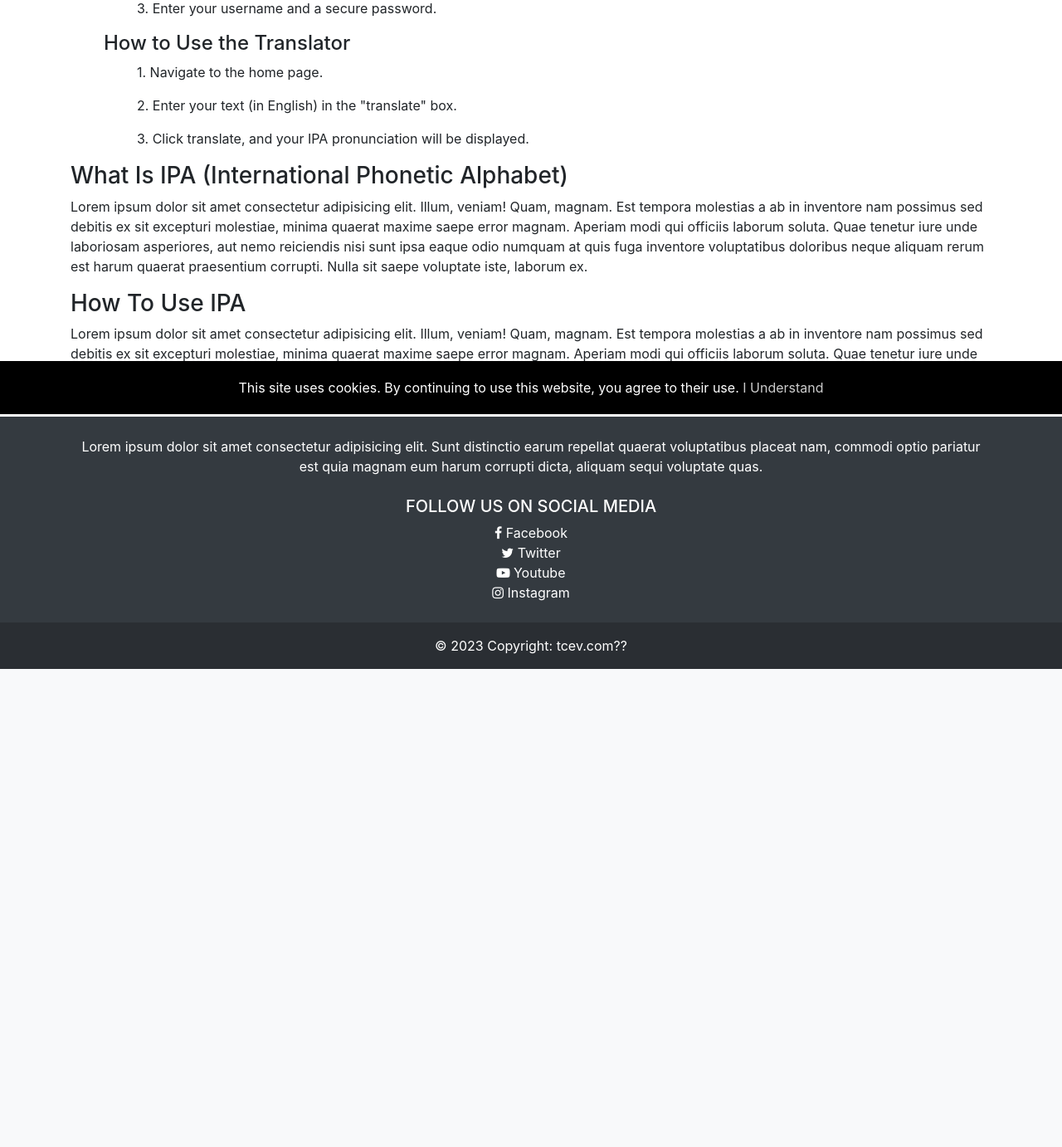
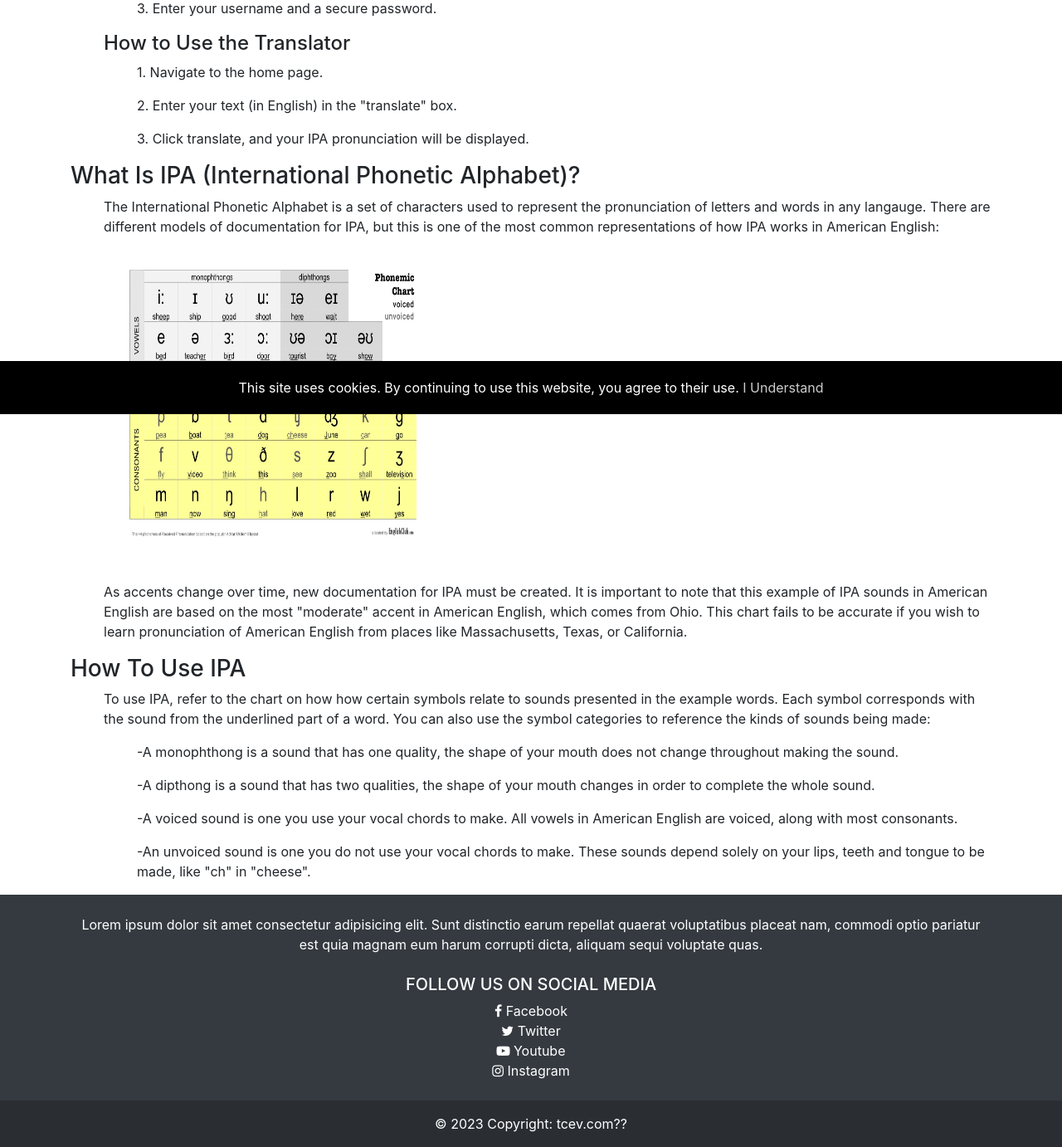
Before and after one commit to Caden-Kienitz/TSP_Team9, a Django app: page /help/ in a window 1280 px wide. Shown: the part 301-1683 px from the top of the page at 83% size. Before the commit the page ends 1107 px from the top, so only its background shows below. Run offline with Django 4.2, Linux system fonts and the light colour scheme; some libraries are stand-ins or nearby versions.

Commit message:
Added more text in help page under How to use IPA/What is IPA, attempted to add an image that won't display

```diff
--- a/app/templates/help.html
+++ b/app/templates/help.html
@@ -26,19 +26,30 @@
       <p>2. Enter your text (in English) in the "translate" box. </p>
       <p>3. Click translate, and your IPA pronunciation will be displayed. </p>
     </ul>
-
     </div>
   </div>
   <div class="row">
     <div class="col-sm">
-      <h3>What Is IPA (International Phonetic Alphabet)</h3>
-      <p>Lorem ipsum dolor sit amet consectetur adipisicing elit. Illum, veniam! Quam, magnam. Est tempora molestias a ab in inventore nam possimus sed debitis ex sit excepturi molestiae, minima quaerat maxime saepe error magnam. Aperiam modi qui officiis laborum soluta. Quae tenetur iure unde laboriosam asperiores, aut nemo reiciendis nisi sunt ipsa eaque odio numquam at quis fuga inventore voluptatibus doloribus neque aliquam rerum est harum quaerat praesentium corrupti. Nulla sit saepe voluptate iste, laborum ex.</p>
+      <h3>What Is IPA (International Phonetic Alphabet)?</h3>
+      <ul>
+      <p> The International Phonetic Alphabet is a set of characters used to represent the pronunciation of letters and words in any langauge. There are different models of documentation for IPA, but this is one of the most common representations of how IPA works in American English:</p>
+      <img src="app/base/images/help/ipa.jpg" width="400" height="400" alt="IPA for American English">
+      <p> As accents change over time, new documentation for IPA must be created. It is important to note that this example of IPA sounds in American English are based on the most "moderate" accent in American English, which comes from Ohio. This chart fails to be accurate if you wish to learn pronunciation of American English from places like Massachusetts, Texas, or California.
+      </ul>
     </div>
   </div>
   <div class="row">
     <div class="col-sm">
       <h3>How To Use IPA</h3>
-      <p>Lorem ipsum dolor sit amet consectetur adipisicing elit. Illum, veniam! Quam, magnam. Est tempora molestias a ab in inventore nam possimus sed debitis ex sit excepturi molestiae, minima quaerat maxime saepe error magnam. Aperiam modi qui officiis laborum soluta. Quae tenetur iure unde laboriosam asperiores, aut nemo reiciendis nisi sunt ipsa eaque odio numquam at quis fuga inventore voluptatibus doloribus neque aliquam rerum est harum quaerat praesentium corrupti. Nulla sit saepe voluptate iste, laborum ex.</p>
+      <ul>
+      <p>To use IPA, refer to the chart on how how certain symbols relate to sounds presented in the example words. Each symbol corresponds with the sound from the underlined part of a word. You can also use the symbol categories to reference the kinds of sounds being made:</p>
+      <ul>
+        <p> -A monophthong is a sound that has one quality, the shape of your mouth does not change throughout making the sound.</p>
+        <p> -A dipthong is a sound that has two qualities, the shape of your mouth changes in order to complete the whole sound. </p>
+        <p> -A voiced sound is one you use your vocal chords to make. All vowels in American English are voiced, along with most consonants. </p>
+        <p> -An unvoiced sound is one you do not use your vocal chords to make. These sounds depend solely on your lips, teeth and tongue to be made, like "ch" in "cheese".
+      </ul>
+      </ul>
     </div>
   </div>
   </div>
```
Also changed, not shown: app/base/images/help/ipa.jpg (added).
